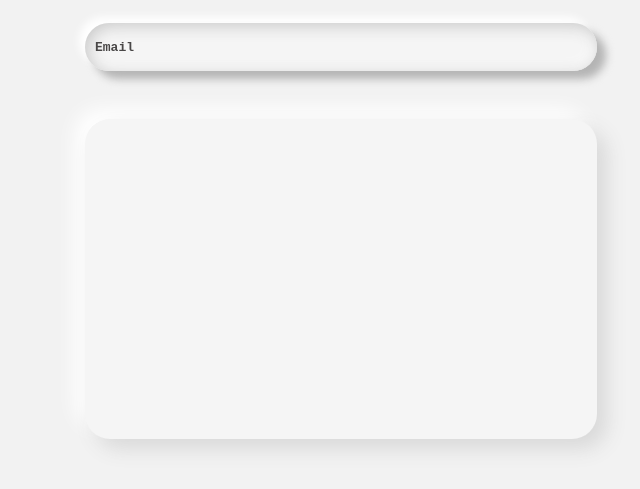
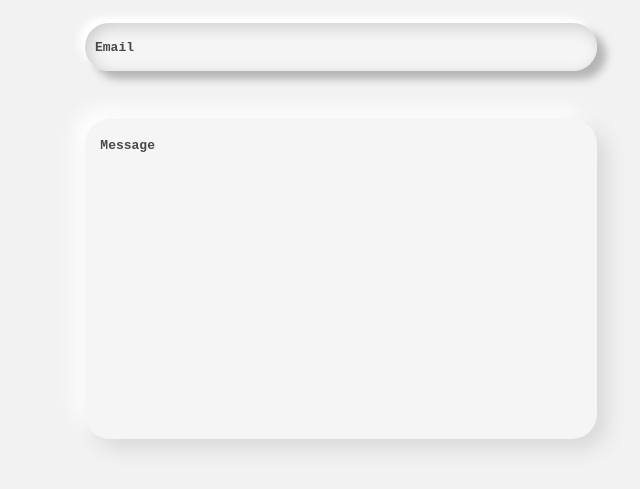
Before and after one commit to TruDan12345/trudan12345.github.io, a website: page contact.html in a window 1280 px wide. Shown: the part 217-706 px from the top of the page, 299-939 px from the left. Drawn offline with Linux system fonts and the light colour scheme.

Commit message:
Add Message Prompt Text

```diff
--- a/contact.html
+++ b/contact.html
@@ -135,7 +135,9 @@
         <span class="prompt">Email</span>
     </div>
 
-    <div class="lower-bar"></div>
+    <div class="lower-bar">
+        <span class="prompt" style="position: absolute; top: 8%; left: 3%; font-weight: bold;">Message</span>
+    </div>
 
 
     <div class="circle shadow" style="top: 163px;"></div>
```
